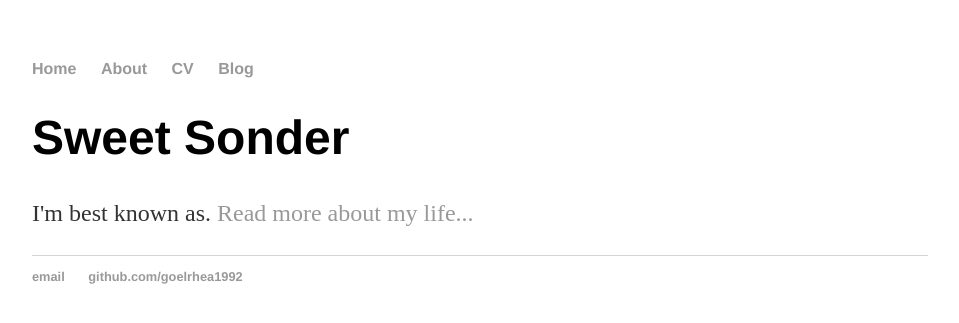
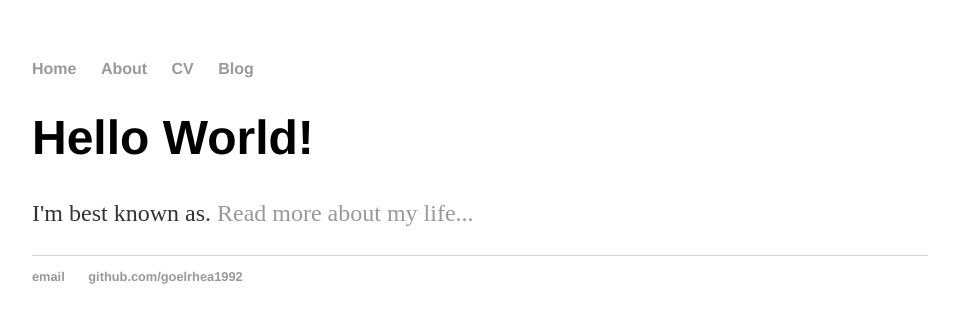
Before and after one commit to goelrhea1992/goelrhea1992.github.io, a Jekyll site: the page built from index.html, in a window 1280 px wide. Shown: the top 323 px of the page, without its empty margins (160-1119 px from the left). Built offline with Jekyll 4.4.1, drawn with Linux system fonts in a browser that asks for light colours.

Commit message:
Update index.html

```diff
--- a/index.html
+++ b/index.html
@@ -3,6 +3,6 @@ layout: default
 title: Sweet Sonder
 ---
 <div class="blurb">
-	<h1>Sweet Sonder</h1>
+	<h1>Hello World!</h1>
 	<p>I'm best known as. <a href="/about">Read more about my life...</a></p>
 </div><!-- /.blurb -->
```
